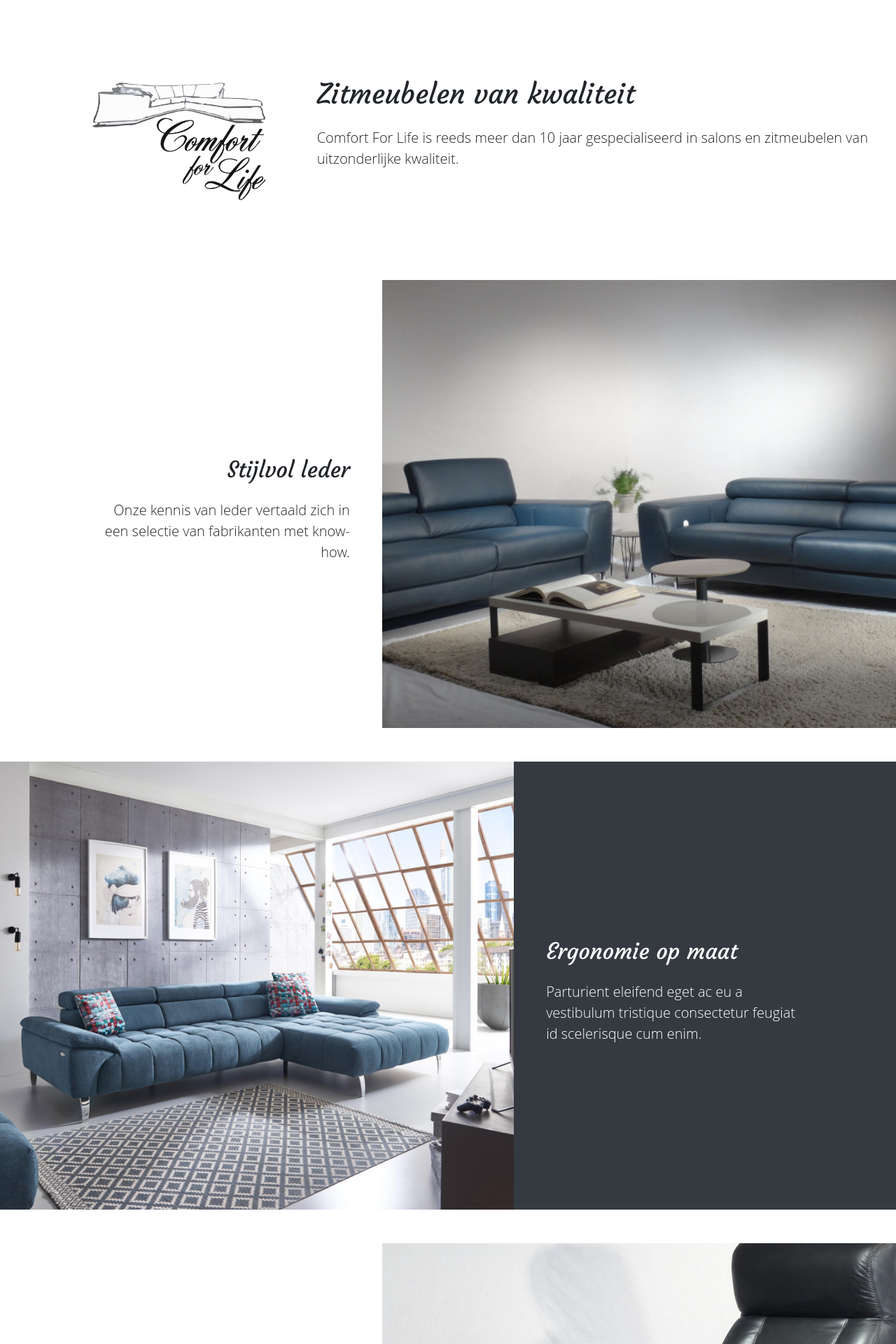
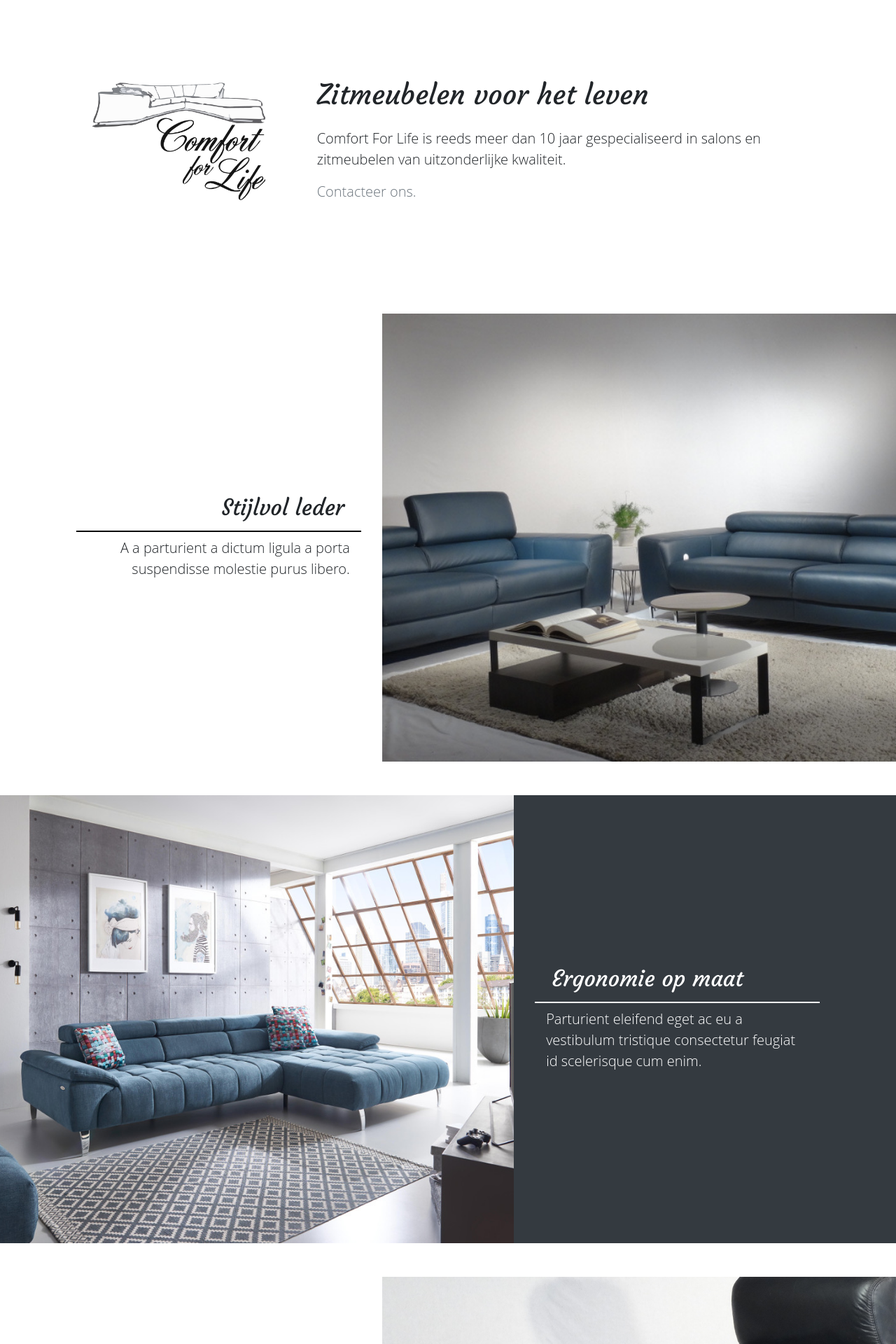
Before and after one commit to BRUL/CFL, a React (Create React App) app: page / in a window 1280 px wide. Shown: the top 1920 px of the page at 70% size. Built offline with nearby package versions, Linux system fonts and the light colour scheme.

Commit message:
text updates, margins and layout.

```diff
--- a/src/App.js
+++ b/src/App.js
@@ -16,15 +16,16 @@ class App extends Component {
     return (
       <div className="container-flex">
 
-        <div className="header row align-items-center">
+        <div className="header row align-items-center mb-5">
 
           <div className="col-md-3 offset-md-1 logo ">
             <img src={logo} alt="logo" />
           </div>
 
-          <div className="col-md mb-5">
-            <h1>Zitmeubelen van kwaliteit</h1>
+          <div className="col-md-7">
+            <h1>Zitmeubelen voor het leven</h1>
             <p className="lead">Comfort For Life is reeds meer dan 10&nbsp;jaar gespecialiseerd in salons en zitmeubelen van uitzonderlijke kwaliteit.</p>
+            <p className="lead"><a href="#contact" className="text-muted">Contacteer ons.</a></p>
           </div>
 
         </div>
@@ -35,9 +36,9 @@ class App extends Component {
             <div className="col-md-7 order-md-2 beeld">
               <img src={showbeeld1} className="w-100" alt="" />
             </div>
-            <div className="col-md-4 offset-md-1 text-right">
-              <h2 className="mt-md-3">Stijlvol leder</h2>
-              <p className="lead">Onze kennis van leder vertaald zich in een selectie van fabrikanten met know-how.</p>
+            <div className="col-md-4 offset-md-1 text-right-md my-3">
+              <h2 className="box">Stijlvol leder</h2>
+              <p className="lead">A a parturient a dictum ligula a porta suspendisse molestie purus libero.</p>
             </div>
           </div>
 
@@ -45,8 +46,8 @@ class App extends Component {
             <div className="col-md-7 beeld order-md-1">
               <img src={showbeeld2} className="w-100" alt="" />
             </div>
-            <div className="col-md-4 order-md-2 text-left">
-              <h2 className="mt-md-3">Ergonomie op maat</h2>
+            <div className="col-md-4 order-md-2 text-left my-3">
+              <h2 className="box box-white">Ergonomie op maat</h2>
               <p className="lead">Parturient eleifend eget ac eu a vestibulum tristique consectetur feugiat id scelerisque cum enim.</p>
             </div>
           </div>
@@ -55,8 +56,8 @@ class App extends Component {
             <div className="col-md-7 order-md-2 beeld">
               <img src={showbeeld3} className="w-100" alt="" />
             </div>
-            <div className="col-md-4 offset-md-1 text-right">
-              <h2 className="mt-md-3">Kwaliteit voorop</h2>
+            <div className="col-md-4 offset-md-1 text-right-md my-3">
+              <h2 className="box">Kwaliteit voorop</h2>
               <p className="lead">Parturient sit venenatis a pretium duis commodo vestibulum eu nibh fringilla mi consectetur in urna ante maecenas a dictum.</p>
             </div>
           </div>
@@ -70,11 +71,15 @@ class App extends Component {
             <div className="col-6 col-md"><img src={kasten3} alt="" className="w-100" /></div>
             <div className="col-6 col-md"><img src={kasten4} alt="" className="w-100" /></div>
           </div>
-          <h2 className="mt-md-3">Aandacht voor het geheel</h2>
-          <p className="lead">Parturient sit venenatis a pretium duis commodo vestibulum eu nibh fringilla mi consectetur in urna ante maecenas a dictum.</p>
+          <div className="my-3">
+            <h2>Aandacht voor het geheel</h2>
+            <p className="lead">Parturient sit venenatis a pretium duis commodo vestibulum eu nibh fringilla mi consectetur in urna ante maecenas a dictum.</p>
+          </div>
         </div>
 
-        <footer className="container py-5">
+        <a name="contact"></a>
+
+        <footer className="container py-5" itemscope itemtype="http://schema.org/LocalBusiness">
           <div className="row">
             <div className="col-12 col-md">
               <img src={logoS} className="icon" alt="" />
@@ -83,16 +88,16 @@ class App extends Component {
             <div className="col col-md">
               <h5>Bedrijf</h5>
               <ul className="list-unstyled text-small text-muted">
-                <li>Comfort&nbsp;For&nbsp;Life&nbsp;bvba</li>
+                <li itemprop="name">Comfort For Life bvba</li>
                 <li>BE 0889.754.274</li>
               </ul>
             </div>
             <div className="col col-md">
               <h5>Hoofdzetel</h5>
               <ul className="list-unstyled text-small">
-                <li><a className="text-muted" href="tel:+32 57 40 14 00">+32 57 40 14 00</a></li>
-                <li><a className="text-muted" href="mailto:info@comfortforlife.be">info@comfortforlife.be</a></li>
-                <li><a className="text-muted" href="https://goo.gl/maps/X7qnjzWCrYDdjNrj8">Izegrimstraat 1, 8900 Ieper</a></li>
+                <li><a className="text-muted" itemprop="telephone" href="tel:+32 57 40 14 00">+32 57 40 14 00</a></li>
+                <li><a className="text-muted" itemprop="email" href="mailto:info@comfortforlife.be">info@comfortforlife.be</a></li>
+                <li><a className="text-muted" itemprop="address" href="https://goo.gl/maps/X7qnjzWCrYDdjNrj8">Izegrimstraat 1, 8900 Ieper</a></li>
               </ul>
             </div>
           </div>
--- a/src/App.scss
+++ b/src/App.scss
@@ -1,30 +1,12 @@
 @import url('https://fonts.googleapis.com/css?family=Courgette|Open+Sans:200&display=swap');
 
-/*.App-header {
-
-
-  * {
-    border: 1px solid #eee;
-  }
-
-  img {
-    max-width: 25vw;
-    height: auto;
-  }
+@mixin box-shadow( $horiz : .5em , $vert : .5em , $blur : 0px , $spread : 0px , $color : #000000 ){
+  -webkit-box-shadow: $horiz $vert $blur $spread $color;
+  -moz-box-shadow: $horiz $vert $blur $spread $color;
+  box-shadow: $horiz $vert $blur $spread $color;
 }
 
-.App-showbeelden {
-
-
-  img {
-    border-radius: 1em;
-  }
-}
-*/
-
-
-
-body {
+.container-flex {
   overflow-x: hidden;
   font-family: 'Open Sans', sans-serif !important;
 }
@@ -33,6 +15,7 @@ h1, h2, h3, h4, h5, h6 {
   font-family: 'Courgette', cursive !important;
   padding: 1rem;
 }
+
 
 p, ul {
   padding: 0 1rem;
@@ -65,6 +48,19 @@ p, ul {
 @media (min-width: 768px) {
   .container-flex {
     margin: 0;
+  }
+
+  .box {
+    padding: 0.875rem 1.5rem;
+    border-bottom: 0.125rem solid #000;
+  }
+  .box-white {
+    border-color: #fff;
+  }
+
+
+  .text-right-md {
+    text-align: right;
   }
 
   .header {
```
